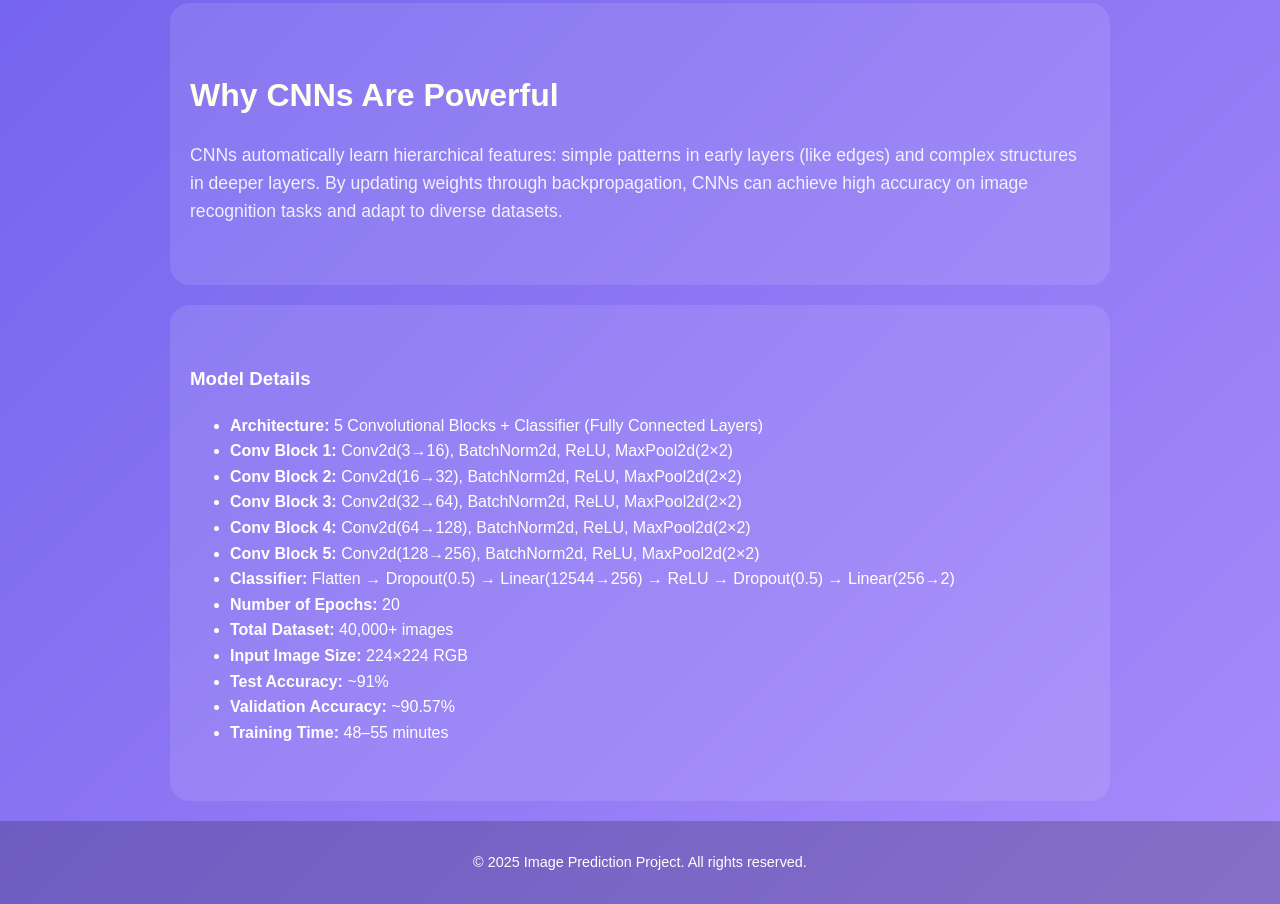
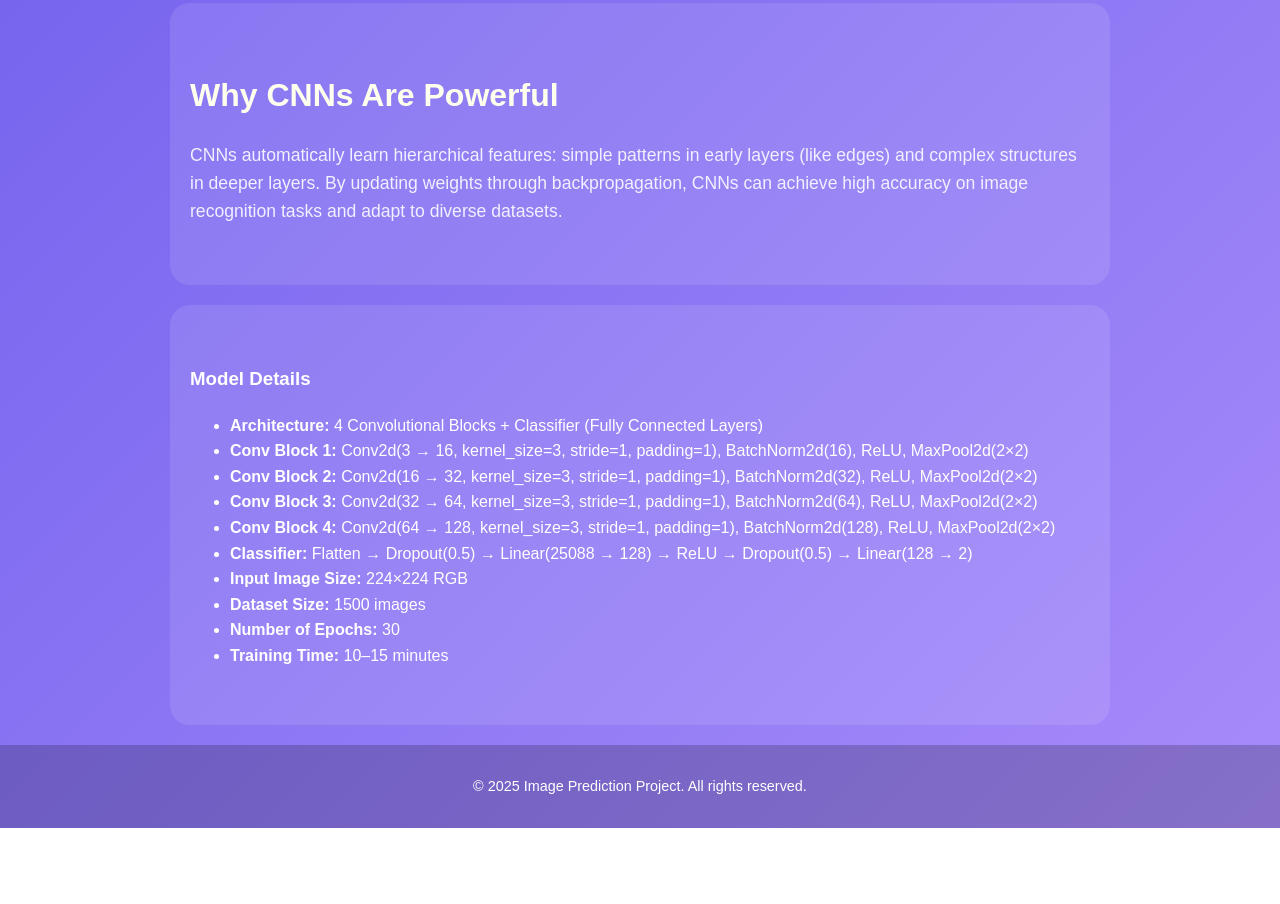
Before and after one commit to saharYaccov/ImageProcess, a plain HTML site: page index.html in a window 1280 px wide. Shown: the part 1721-2625 px from the top of the page. After the commit the page ends 2549 px from the top, so only its background shows below. Drawn offline with Linux system fonts and the light colour scheme.

Commit message:
Update index.html

```diff
--- a/index.html
+++ b/index.html
@@ -126,20 +126,18 @@
   <section>
   <h3>Model Details</h3>
   <ul>
-    <li><strong>Architecture:</strong> 5 Convolutional Blocks + Classifier (Fully Connected Layers)</li>
-    <li><strong>Conv Block 1:</strong> Conv2d(3→16), BatchNorm2d, ReLU, MaxPool2d(2×2)</li>
-    <li><strong>Conv Block 2:</strong> Conv2d(16→32), BatchNorm2d, ReLU, MaxPool2d(2×2)</li>
-    <li><strong>Conv Block 3:</strong> Conv2d(32→64), BatchNorm2d, ReLU, MaxPool2d(2×2)</li>
-    <li><strong>Conv Block 4:</strong> Conv2d(64→128), BatchNorm2d, ReLU, MaxPool2d(2×2)</li>
-    <li><strong>Conv Block 5:</strong> Conv2d(128→256), BatchNorm2d, ReLU, MaxPool2d(2×2)</li>
-    <li><strong>Classifier:</strong> Flatten → Dropout(0.5) → Linear(12544→256) → ReLU → Dropout(0.5) → Linear(256→2)</li>
-    <li><strong>Number of Epochs:</strong> 20</li>
-    <li><strong>Total Dataset:</strong> 40,000+ images</li>
+    <li><strong>Architecture:</strong> 4 Convolutional Blocks + Classifier (Fully Connected Layers)</li>
+    <li><strong>Conv Block 1:</strong> Conv2d(3 → 16, kernel_size=3, stride=1, padding=1), BatchNorm2d(16), ReLU, MaxPool2d(2×2)</li>
+    <li><strong>Conv Block 2:</strong> Conv2d(16 → 32, kernel_size=3, stride=1, padding=1), BatchNorm2d(32), ReLU, MaxPool2d(2×2)</li>
+    <li><strong>Conv Block 3:</strong> Conv2d(32 → 64, kernel_size=3, stride=1, padding=1), BatchNorm2d(64), ReLU, MaxPool2d(2×2)</li>
+    <li><strong>Conv Block 4:</strong> Conv2d(64 → 128, kernel_size=3, stride=1, padding=1), BatchNorm2d(128), ReLU, MaxPool2d(2×2)</li>
+    <li><strong>Classifier:</strong> Flatten → Dropout(0.5) → Linear(25088 → 128) → ReLU → Dropout(0.5) → Linear(128 → 2)</li>
     <li><strong>Input Image Size:</strong> 224×224 RGB</li>
-    <li><strong>Test Accuracy:</strong> ~91%</li>
-    <li><strong>Validation Accuracy:</strong> ~90.57%</li>
-    <li><strong>Training Time:</strong> 48–55 minutes</li>
+    <li><strong>Dataset Size:</strong> 1500 images</li>
+    <li><strong>Number of Epochs:</strong> 30</li>
+    <li><strong>Training Time:</strong> 10–15 minutes</li>
   </ul>
+
 </section>
 
   <footer>
```
